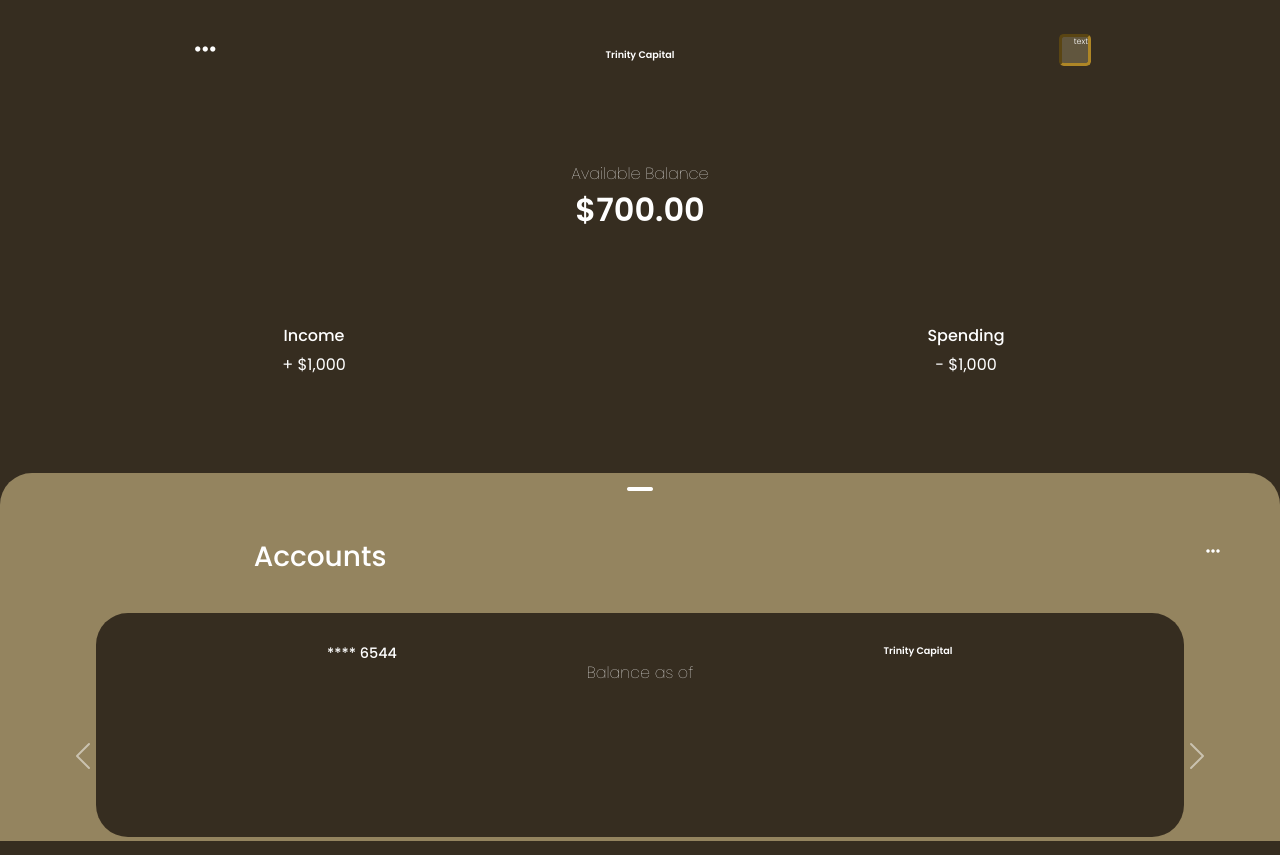
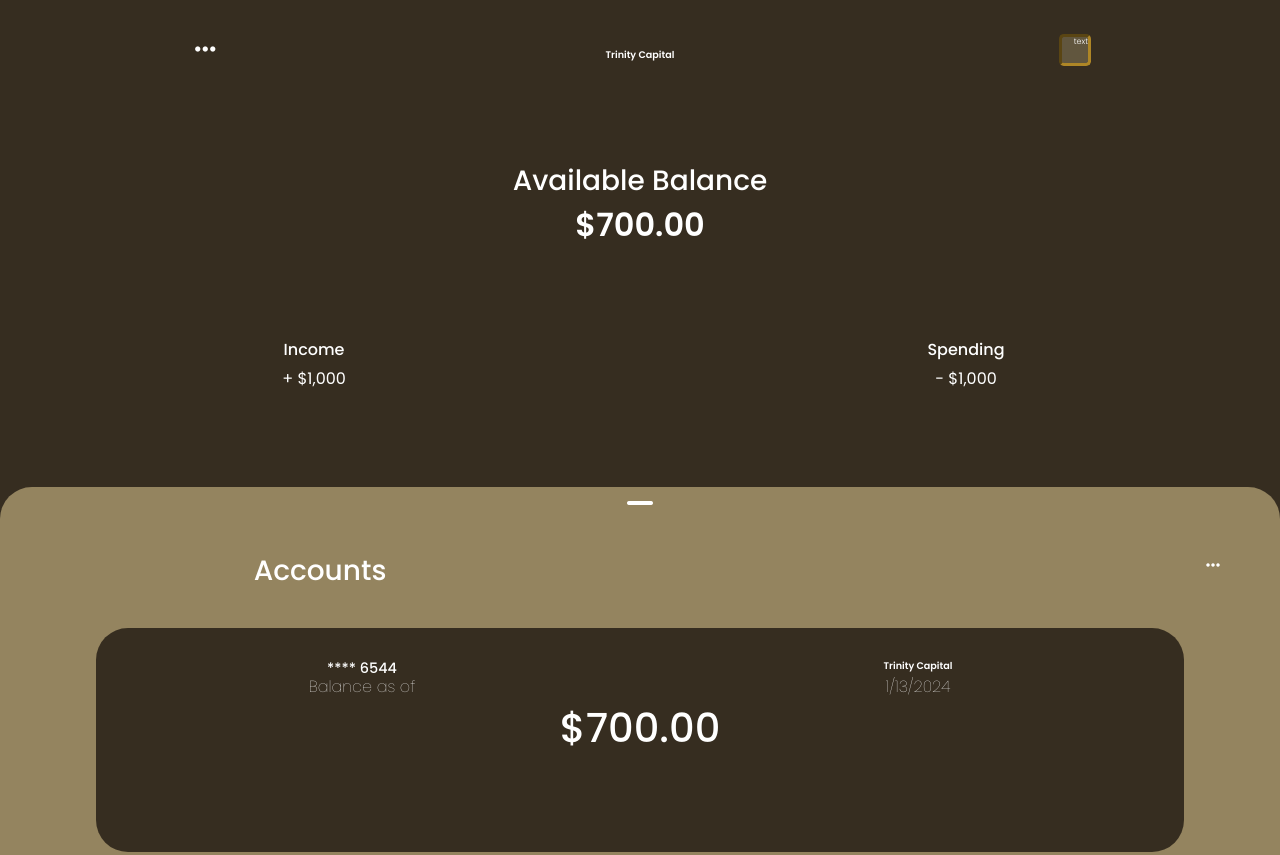
Before and after one commit to Jakeagle/trinityCapitalMobile, a website with bundled scripts: page index.html in a window 1280 px wide. Built offline with nearby package versions, Linux system fonts and the light colour scheme.

Commit message:
Update index.html

```diff
--- a/index.html
+++ b/index.html
@@ -39,7 +39,7 @@
         <div class="col-4 pfpHead pfp"><h1 class="pfpName">text</h1></div>
       </div>
       <div class="balanceBlock">
-        <h3 class="balanceText">Available Balance</h3>
+        <h3 class="balanceText1">Available Balance</h3>
         <h2 class="totalBalance balance__value">$700.00</h2>
       </div>
       <div class="row incomeSpending">
@@ -78,8 +78,13 @@
                     <div class="col numCol"> <h4 class="accountNumber col-6">**** 6544</h4></div>
                     <div class="col numCol bankCol"> <h4 class="bankName accountNumber col-6">Trinity Capital</h4></div>
                   </div>
-                  <div class="balanceSection">
-                    <h6 class="balanceText">Balance as of</h6>
+                  <div class="balanceSection row">
+                    <div class="col -6"><h6 class="balanceText ">Balance as of  </h6></div>
+                    <div class="col -6"><h6 class="balanceText balanceDateText"> 1/13/2024</h6></div>
+
+                  </div>
+                  <div class="actualBalance">
+                    <h1 class="actualBalanceText">$700.00</h1>
                   </div>
                 </div>
               </div>
@@ -93,14 +98,7 @@
               </div>
 
             </div>
-            <button class="carousel-control-prev slideBtn slideBtnPrev" type="button" data-bs-target="#carouselExampleControlsNoTouching" data-bs-slide="prev">
-              <span class="carousel-control-prev-icon" aria-hidden="true"></span>
-              <span class="visually-hidden">Previous</span>
-            </button>
-            <button class="carousel-control-next slideBtn slideBtnNext" type="button" data-bs-target="#carouselExampleControlsNoTouching" data-bs-slide="next">
-              <span class="carousel-control-next-icon" aria-hidden="true"></span>
-              <span class="visually-hidden">Next</span>
-            </button>
+
         </div>
       </div>
     </section>
```
